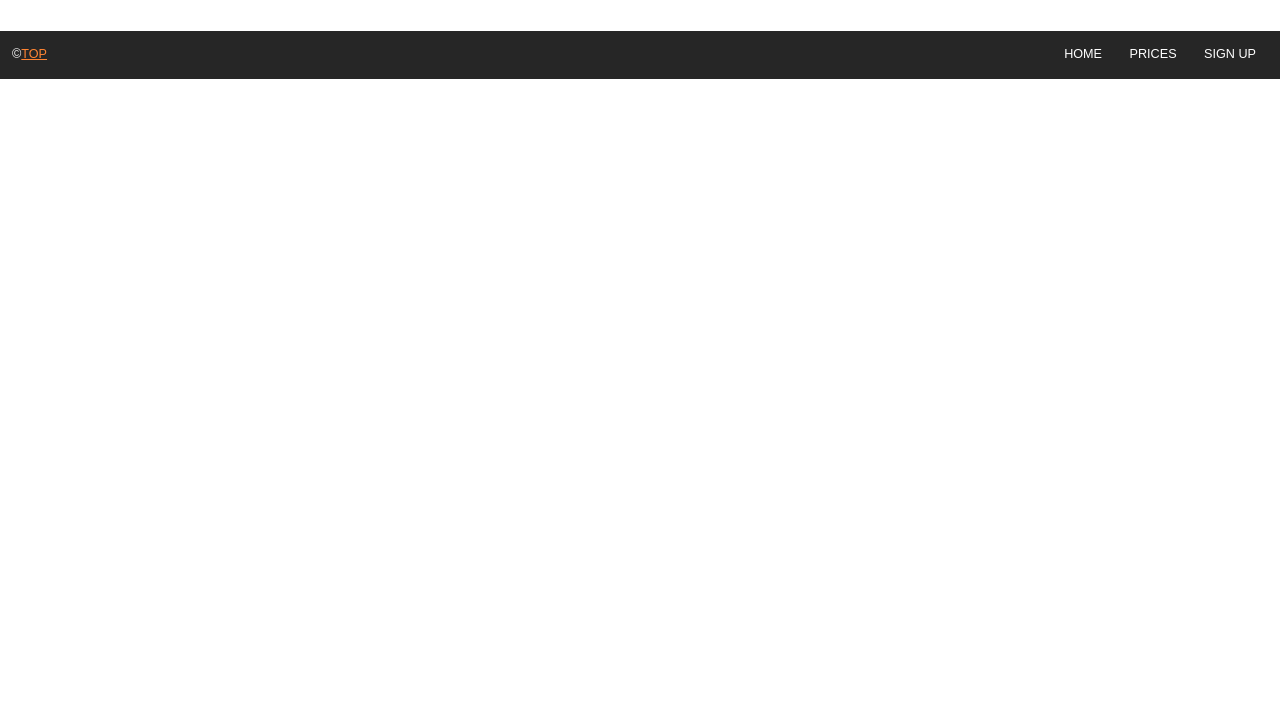
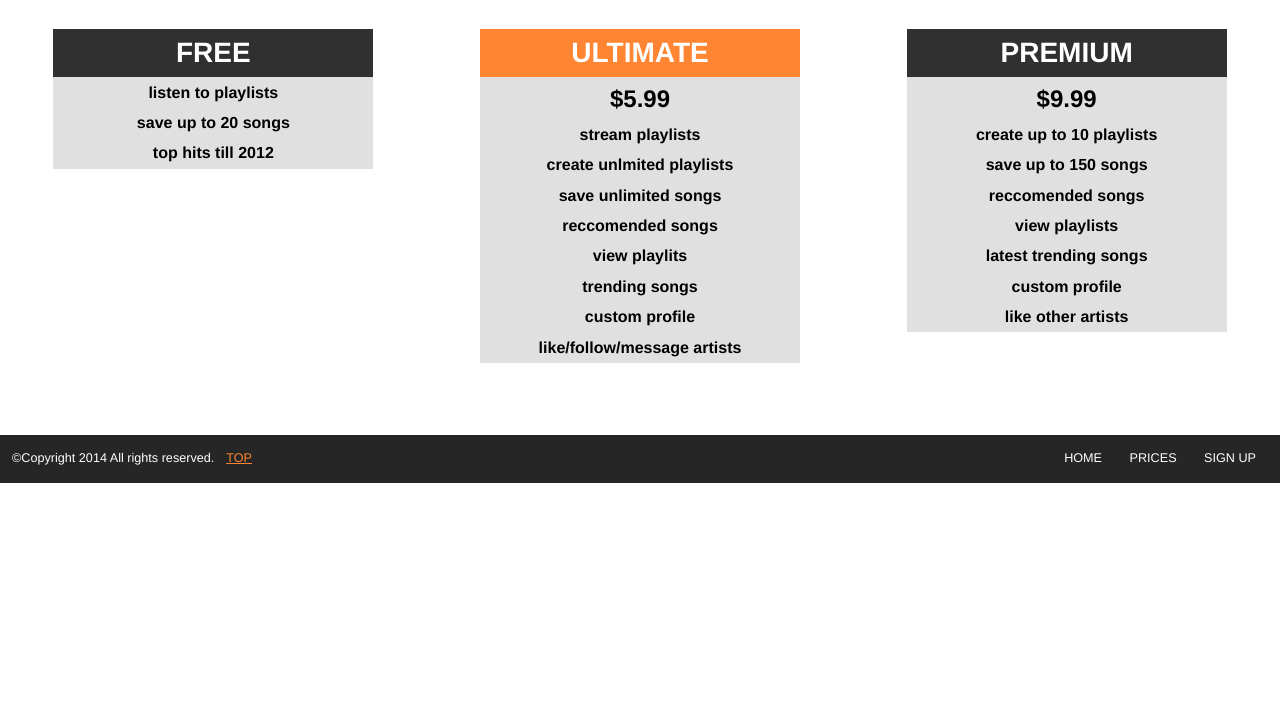
Before and after one commit to sara-clayton2/sass-website, a plain HTML site: page prices.html in a window 1280 px wide. Shown: the part 91-800 px from the top of the page. Drawn offline with nearby package versions, Linux system fonts and the light colour scheme.

Commit message:
charts
doing the pricing charts and making the colours and the font size
readable and nice looking

```diff
--- a/css/main.css
+++ b/css/main.css
@@ -251,7 +251,7 @@ h3 {
 }
 
 .orange {
-	background-color:  #FF8533;
+	background-color: #FF8533;
 	color: #fff;
 }
 
@@ -326,7 +326,43 @@ h3 {
 	5%, 15% { opacity: 1;}
 }
 
+.table-outer {
+  overflow-x: auto;
+}
 
+.table-inner {
+  margin: 0 auto;
+  max-width: 20em;
+  min-width: 10em;
+}
+
+table {
+  width: 100%;
+  border-collapse: collapse;
+}
+
+th,
+td {
+  padding: 0.2rem;
+  text-align: center;
+  background-color:#E0E0E0 ;
+  font-size: 1em;
+}
+
+thead th {
+  background-color: #303030;
+  color: #fff;
+  font-size: 1.75em;
+}
+
+.price {
+	font-size: 1.5em;
+
+
+
+
+
+}
 
 @media only screen and (min-width: 30em) {
 
@@ -337,11 +373,11 @@ h3 {
 
 	 .nav li {
 			display:inline-block;
-	}
+		}
 
 	.footer {
 			text-align: center;
-	}
+		}
 
 }
 
--- a/prices.html
+++ b/prices.html
@@ -1,11 +1,11 @@
 <!DOCTYPE html>
 <html lang="en-ca">
-
 <head>
 	  <meta charset="utf-8">
 	  <title>SAAS</title>
 	  <meta name="viewport" content="width=device-width,initial-scale=1">
-	 <link href='http://fonts.googleapis.com/css?family=Oxygen:400,700' rel='stylesheet' type='text/css'>
+	  <link href='http://fonts.googleapis.com/css?family=Arimo:400,700' rel='stylesheet' type='text/css'>
+	  <link href='http://fonts.googleapis.com/css?family=Roboto:900' rel='stylesheet' type='text/css'>
 	  <link href="css/main.css" rel="stylesheet">
 	  <link href="css/grid.css" rel="stylesheet">
 	  <link href="css/typography.css" rel="stylesheet">
@@ -17,10 +17,10 @@
 		<li><a href="#navigation">Jump to navagation</a></li>
 	</ul>
 
-		<header>
+	<header role="banner" class="header">
 		<div class="grid pad-t-1-2 pad-b-1-2">
 			<div class="unit unit-xs-1 unit-s-1 unit-m-1-4 unit-l-1-4">
-				<h1 class="gutter default-family peta push-0">Music</h1>
+				<h1 class="header gutter default-family peta push-0">Music</h1>
 			</div>
 			<div class="unit unit-xs-1 unit-s-1 unit-m-1-2 unit-l-1-2">
 				<nav id="navigation" role="navigation">
@@ -38,13 +38,125 @@
 
 		<h1></h1>
 
+	<div class="grid">
+
+		<div class="unit unit-xs-1 unit-s-1 unit-m-1-3 unit-l-1-3">
+			<div class="table-outer pad-t pad-b">
+				<div class="table-inner">
+				  <table>
+					<thead>
+					  <tr>
+						<th scope="col">FREE</th>
+					  </tr>
+					</thead>
+					<tbody>
+					  <tr>
+						<th scope="row">listen to playlists</th>
+					  </tr>
+					  <tr>
+						<th scope="row">save up to 20 songs</th>
+					  </tr>
+					  <tr>
+						<th scope="row">top hits till 2012</th>
+					  </tr>
+					</tbody>
+				  </table>
+				</div>
+			 </div>
+		</div>
+
+		<div class="unit unit-xs-1 unit-s-1 unit-m-1-3 unit-l-1-3">
+			<div class="table-outer pad-t pad-b">
+				<div class="table-inner">
+				  <table>
+					<thead>
+					  <tr>
+						<th class="orange" scope="col">ULTIMATE</th>
+					  </tr>
+					</thead>
+					<tbody>
+					  <tr>
+						<th class="price" scope="row">$5.99</th>
+					  </tr>
+					  <tr>
+						<th scope="row">stream playlists</th>
+					  </tr>
+					  <tr>
+						<th scope="row">create unlmited playlists</th>
+					  </tr>
+					  <tr>
+						<th scope="row">save unlimited songs</th>
+					  </tr>
+					  <tr>
+						<th scope="row">reccomended songs</th>
+					  </tr>
+					   <tr>
+						<th scope="row">view playlits</th>
+					  </tr>
+					  <tr>
+						<th scope="row">trending songs</th>
+					  </tr>
+					   <tr>
+						<th scope="row">custom profile</th>
+					  </tr>
+						 <tr>
+						<th scope="row">like/follow/message artists</th>
+					  </tr>
+					</tbody>
+				  </table>
+				</div>
+			 </div>
+		</div>
+
+		<div class="unit unit-xs-1 unit-s-1 unit-m-1-3 unit-l-1-3">
+			<div class="table-outer pad-t pad-b">
+				<div class="table-inner">
+				  <table>
+					<thead>
+					  <tr>
+						<th scope="col">PREMIUM</th>
+					  </tr>
+					</thead>
+					<tbody>
+					  <tr>
+						<th class="price" scope="row">$9.99</th>
+					  </tr>
+					  <tr>
+						<th scope="row">create up to 10 playlists</th>
+					  </tr>
+					  <tr>
+						<th scope="row">save up to 150 songs</th>
+					  </tr>
+					  <tr>
+						<th scope="row">reccomended songs</th>
+					  </tr>
+					  <tr>
+						<th scope="row">view playlists</th>
+					  </tr>
+					   <tr>
+						<th scope="row">latest trending songs</th>
+					  </tr>
+					  <tr>
+						<th scope="row">custom profile</th>
+					  </tr>
+					  <tr>
+						<th scope="row">like other artists</th>
+					  </tr>
+					</tbody>
+				  </table>
+				</div>
+			 </div>
+		</div>
+	</div>
+
+	<h3></h3>
 
 	</main>
 
 	<footer class="island-half footer">
 		<div class="grid">
 			<div role="contentinfo" class="unit unit-xs-1 unit-s-1 unit-m-1-4 unit-l-1-4">
-			<p class="copyright micro">©<a href="#top">TOP</a></p>
+				<p class="copyright micro">©Copyright 2014 All rights reserved.<a class="island-half" href="top">TOP</a></p>
 			</div>
 			<div class="unit unit-xs-1 unit-s-1 unit-m-3-4 unit-l-3-4">
 				<nav>
```
Also changed, not shown: index.html (+2 -2 lines), images/cover6.jpg (added), 1 other file. Lines whose indentation alone changed are shown as unchanged.
